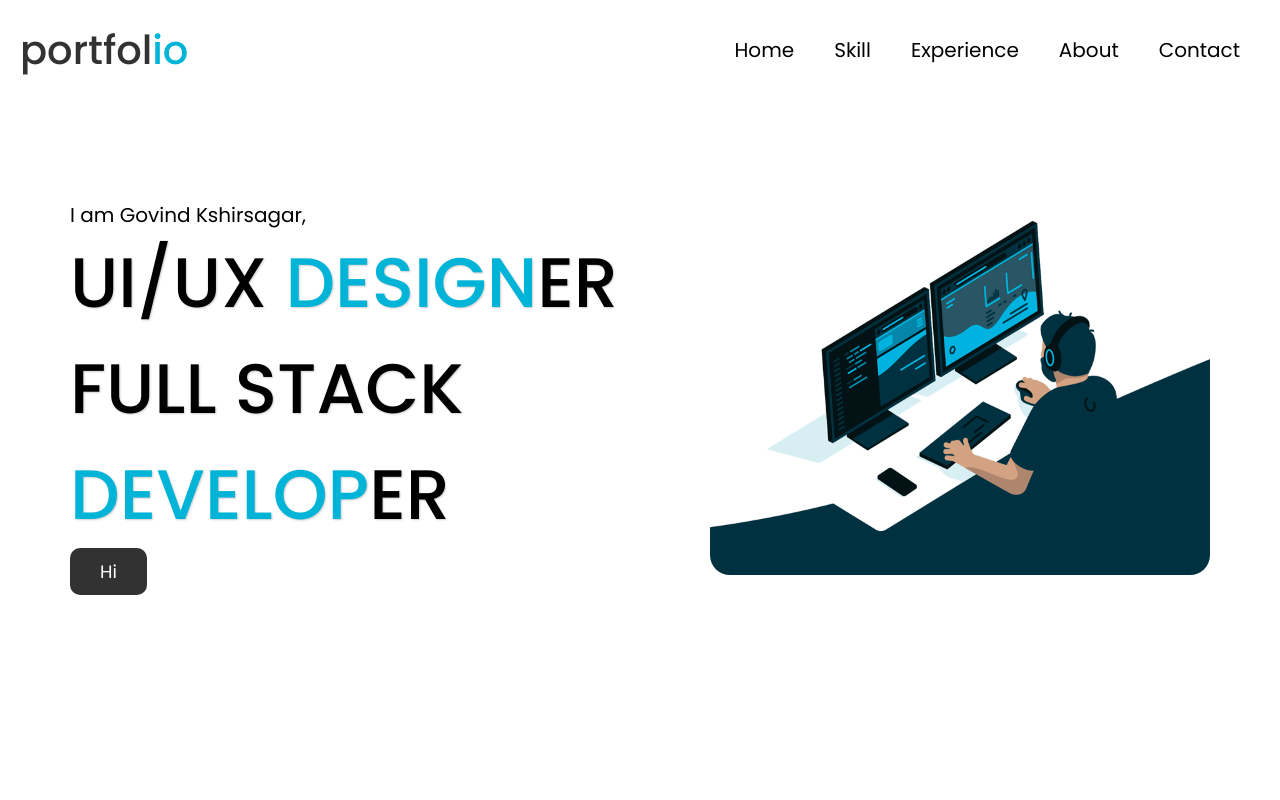
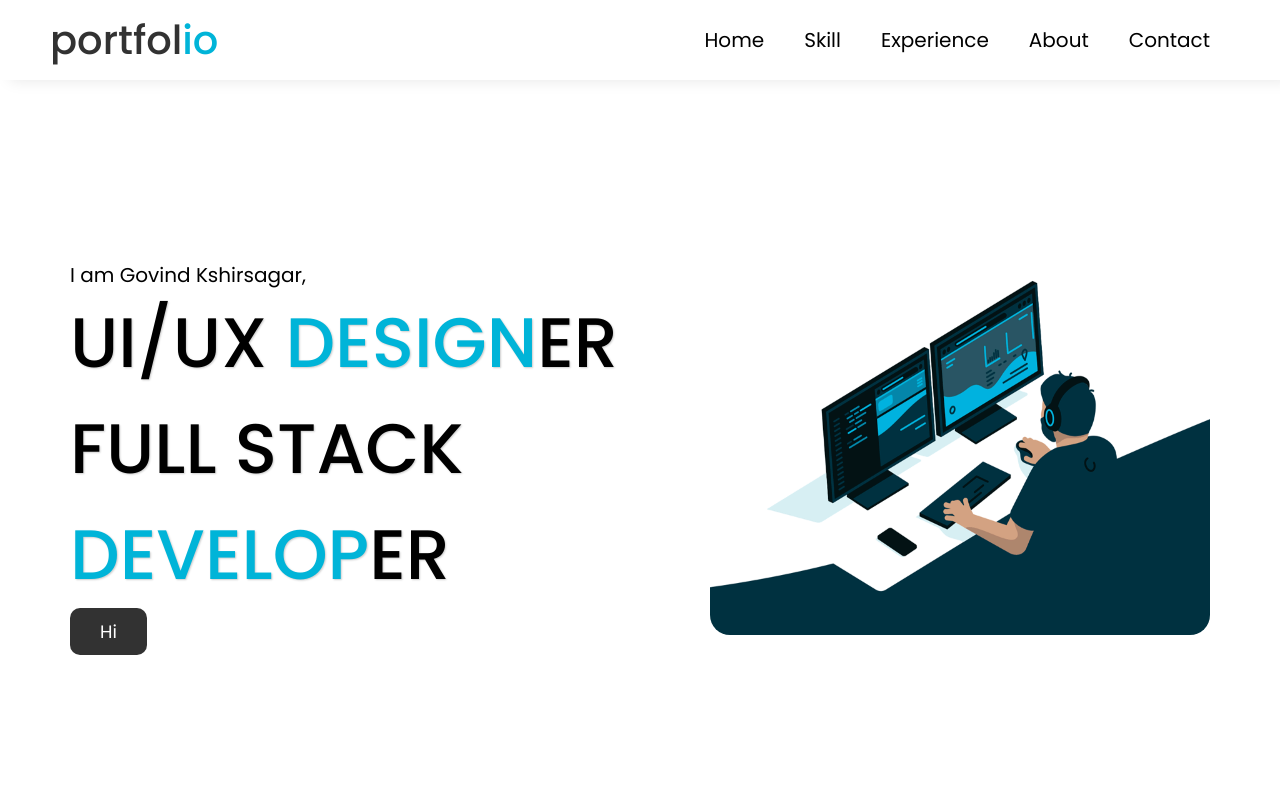
Before and after one commit to Kshirsagar-Govind/the-portfolio, a React (Create React App) app: page / in a window 1280 px wide. Shown: the top 800 px of the page. Built offline with nearby package versions, Linux system fonts and the light colour scheme.

Commit message:
redirecting

```diff
--- a/src/Components/CSS/get-in-touch-style.css
+++ b/src/Components/CSS/get-in-touch-style.css
@@ -3,6 +3,7 @@
 
   padding: 5rem;
   position: relative;
+  /* padding-top: 25rem; */
 }
 
 .MySelfPage .page-title-div h1 {
--- a/src/Components/CSS/hero-page-style.css
+++ b/src/Components/CSS/hero-page-style.css
@@ -27,6 +27,12 @@ html {
 .mobile-navbar-section {
   display: none;
 }
+.shadow-on {
+  box-shadow: 10px 0px 15px rgba(00, 0, 0, 0.1);
+}
+.shadow-off {
+  box-shadow: none;
+}
 .HeroPage {
   width: 100%;
   height: 100vh;
@@ -49,34 +55,46 @@ html {
     background-color: var(--pure);
   }
 }
-.HeroPage .navbar-section {
+
+.HeroPage .fixed-navbar {
+  /* border: 2px solid; */
+  position: fixed;
+  left: 0;
+  top: 0;
+  width: 100%;
+  padding: 1rem 5rem;
+  box-shadow: 10px 0px 15px rgba(00, 0, 0, 0.1);
+  z-index: 100;
+  background-color: var(--pure);
+}
+.HeroPage .fixed-navbar .navbar-section {
   display: flex;
   align-items: center;
   justify-content: space-between;
 }
-.HeroPage .navbar-section .brand h3 {
+.HeroPage .fixed-navbar .navbar-section .brand h3 {
   font-family: 'Poppins', sans-serif;
   font-size: 4rem;
   font-weight: 500;
   color: var(--secondary);
 }
-.HeroPage > .navbar-section > .brand > h3 > span {
+.HeroPage > .fixed-navbar .navbar-section > .brand > h3 > span {
   color: var(--primary);
 }
 
-.HeroPage .navbar-section .menus ul {
+.HeroPage .fixed-navbar .navbar-section .menus ul {
   list-style: none;
   display: flex;
 }
 
-.HeroPage .navbar-section .menus ul li {
+.HeroPage .fixed-navbar .navbar-section .menus ul li {
   margin: 0 2rem;
   font-size: 2rem;
   cursor: pointer;
   font-family: 'Poppins', sans-serif;
   transition: 0.1s;
 }
-.HeroPage .navbar-section .menus ul li:hover {
+.HeroPage .fixed-navbar .navbar-section .menus ul li:hover {
   color: var(--primary);
 }
 
@@ -87,7 +105,7 @@ html {
   justify-content: space-between;
   align-items: center;
   padding: 0 5rem;
-  padding-top: 8rem;
+  padding-top: 20rem;
 }
 
 .hero-section .title-part {
--- a/src/Components/WorkPages/main-page.jsx
+++ b/src/Components/WorkPages/main-page.jsx
@@ -1,4 +1,4 @@
-import React, { Component, useState } from "react";
+import React, { Component, useState, useEffect } from "react";
 import GetInTouch from "../GetInTOuchPage";
 import HeroPage from "../HeroPage";
 import MySelf from "../MySelfPage";
@@ -8,6 +8,23 @@ import NoteItDownPage from "./note-it-down-page";
 import Illustration from "../Assets/coder.gif";
 function MainPage() {
   const [ menu, set_menu ] = useState(true);
+  const [ shadow, set_shadow ] = useState(true);
+  const [ y, setY ] = useState(window.scrollY);
+
+  useEffect(
+    () => {
+      window.addEventListener("scroll", e => handleNavigation(e));
+
+      return () => {
+        // return a cleanup function to unregister our function since its gonna run multiple times
+        window.removeEventListener("scroll", e => handleNavigation(e));
+      };
+    },
+    [ y ]
+  );
+  const handleNavigation = () => {
+    set_shadow(false);
+  };
   const ShowMenu = () => {
     if (menu) {
       document.getElementById("mobile-navbar-section").style.transform =
@@ -27,7 +44,10 @@ function MainPage() {
     <div>
       {/* <HeroPage /> */}
       <div className="HeroPage">
-        <div className="navbar-section">
+        <div className="fixed-navbar">
+          <div //   shadow ? "navbar-section shadow-off" : "navbar-section shadow-on" // className={
+          // }
+          className="navbar-section">
             <div className="brand">
               <h3>
                 portfol<span>io</span>
@@ -55,9 +75,25 @@ function MainPage() {
                   </a>
                 </li>
 
-              <li>About</li>
-              <li>Contact</li>
+                <li>
+                  <a
+                    style={{ textDecoration: "none", color: "inherit" }}
+                    href="#about"
+                  >
+                    About
+                  </a>
+                </li>
+
+                <li>
+                  <a
+                    style={{ textDecoration: "none", color: "inherit" }}
+                    href="#contact"
+                  >
+                    Contact
+                  </a>
+                </li>
               </ul>
+            </div>
           </div>
         </div>
 
@@ -110,12 +146,18 @@ function MainPage() {
           </div>
         </div>
       </div>
-      <div id="#skills">
+      <div id="skills">
         <MySkills />
       </div>
+      <div id="experience">
         <MyWork />
+      </div>
+      <div id="about">
         <MySelf />
+      </div>
+      <div id="contact">
         <GetInTouch />
+      </div>
     </div>
   );
 }
```
Lines whose indentation alone changed are shown as unchanged.
